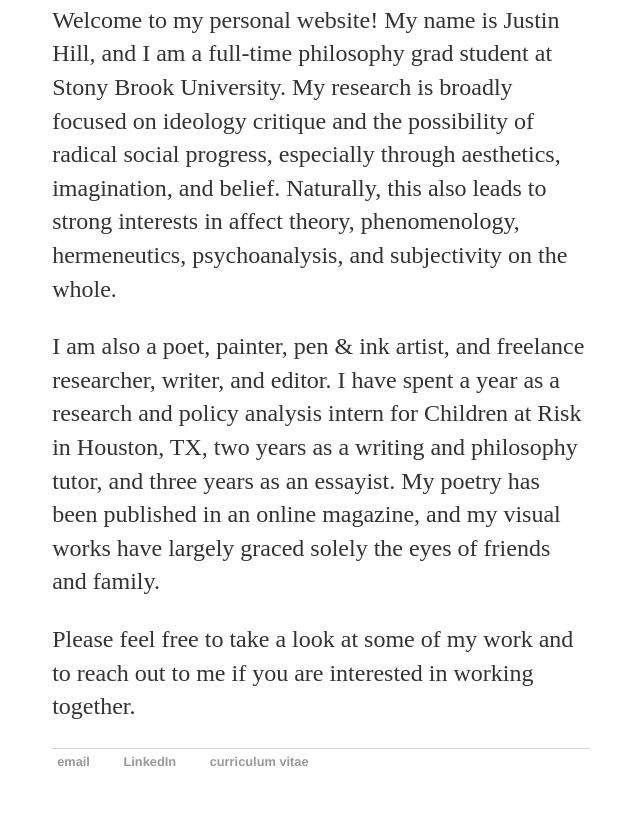
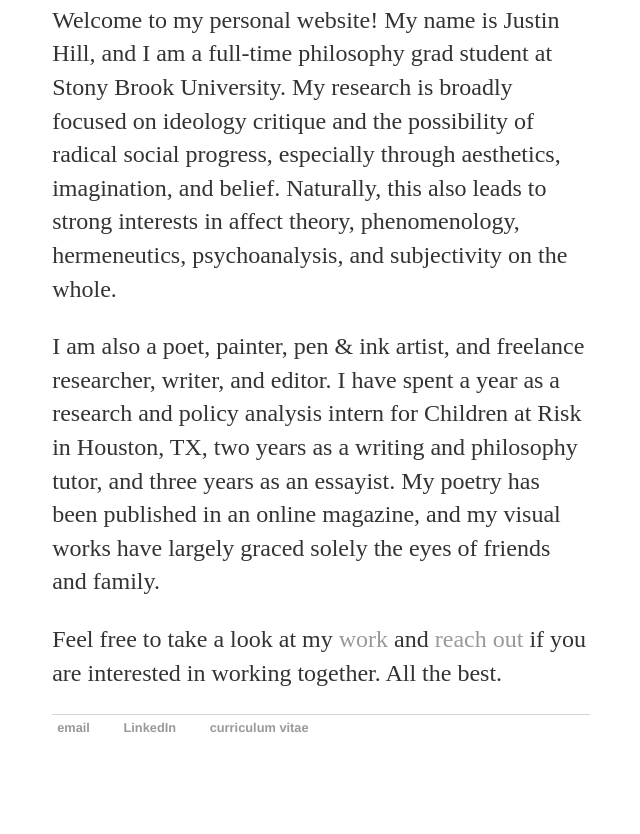
Before and after one commit to HillJustin/HillJustin.github.io, a Jekyll site: the page built from index.html, in a window 1280 px wide. Shown: the part 425-1259 px from the top of the page, without its empty margins (319-959 px from the left). Built offline with Jekyll 4.4.1, drawn with Linux system fonts in a browser that asks for light colours; after the commit the page ends 1225 px from its top, so only the background shows below that.

Commit message:
Update index.html

```diff
--- a/index.html
+++ b/index.html
@@ -7,5 +7,5 @@ title: "home"
 	<div class="image"><img src="/assets/images/landing-page-headshot.png"></div><!-- subcontainer for img -->
 	<p>Welcome to my personal website! My name is Justin Hill, and I am a full-time philosophy grad student at Stony Brook University. My research is broadly focused on ideology critique and the possibility of radical social progress, especially through aesthetics, imagination, and belief. Naturally, this also leads to strong interests in affect theory, phenomenology, hermeneutics, psychoanalysis, and subjectivity on the whole.</p>
 	<p>I am also a poet, painter, pen & ink artist, and freelance researcher, writer, and editor. I have spent a year as a research and policy analysis intern for Children at Risk in Houston, TX, two years as a writing and philosophy tutor, and three years as an essayist. My poetry has been published in an online magazine, and my visual works have largely graced solely the eyes of friends and family.</p>
-	<p> Please feel free to take a look at some of my work and to reach out to me if you are interested in working together.</p>
+	<p> Feel free to take a look at my <a href="/selected-works">work</a> and <a href="/contact">reach out</a> if you are interested in working together. All the best.</p>
 </div><!-- /.blurb -->
```
